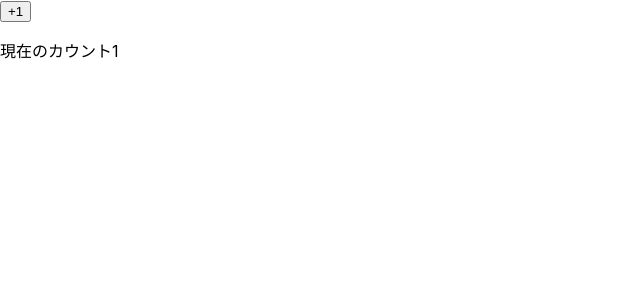
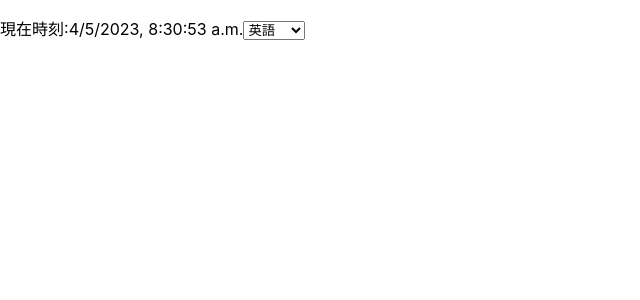
Before and after one commit to orangeman7201/react-sample, a React (Create React App) app: page / in a window 1280 px wide. Shown: the top 300 px of the page, without its empty margins (0-640 px from the left). Built offline with nearby package versions, Linux system fonts and the light colour scheme.

Commit message:
useEffectコンポーネントを記述

```diff
--- /dev/null
+++ b/src/components/Clock.tsx
@@ -0,0 +1,60 @@
+import React, { useState, useEffect } from 'react'
+
+const UPDATE_CYCLE = 1000
+const KEY_LOCALE = 'KEY_LOCALE'
+
+enum Locale {
+  US = 'es-US',
+  JP = 'ja-JP',
+}
+
+const getLocalFromString = (text: string) => {
+  switch (text) {
+    case Locale.US:
+      return Locale.US
+    case Locale.JP:
+      return  Locale.JP
+    default:
+      return Locale.US
+  }
+}
+
+export const Clock = () => {
+  const [timestamp, setTimestamp] = useState(new Date())
+  const [locale, setLocale] = useState(Locale.US)
+
+  useEffect(() => {
+    const timer = setInterval(() => {
+      setTimestamp(new Date())
+    }, UPDATE_CYCLE)
+
+    return () => {
+      clearInterval(timer)
+    }
+  }, [])
+
+  useEffect(() => {
+    const savedLocale = localStorage.getItem(KEY_LOCALE)
+    if (savedLocale !== null) {
+      setLocale(getLocalFromString(savedLocale))
+    }
+  }, [])
+
+  useEffect(() => {
+    localStorage.setItem(KEY_LOCALE, locale)
+  }, [locale])
+
+  return (
+    <div>
+      <p>
+        <span>現在時刻</span>
+        <span>:{timestamp.toLocaleString(locale)}</span>
+        <select value={locale}
+                onChange={(e) => setLocale(getLocalFromString(e.target.value))}>
+          <option value="en-US">英語</option>
+          <option value="ja-JP">日本語</option>
+        </select>
+      </p>
+    </div>
+  )
+}
--- a/src/index.tsx
+++ b/src/index.tsx
@@ -10,6 +10,7 @@
 import Counter from './components/Counter';
 import Reducer from './components/Reducer';
 import { Parent } from './components/Parent';
+import { Clock } from './components/Clock';
 import reportWebVitals from './reportWebVitals';
 
 const root = ReactDOM.createRoot(
@@ -17,7 +18,7 @@
 );
 root.render(
   <React.StrictMode>
-    <Parent />
+    <Clock />
   </React.StrictMode>
 );
 
```
